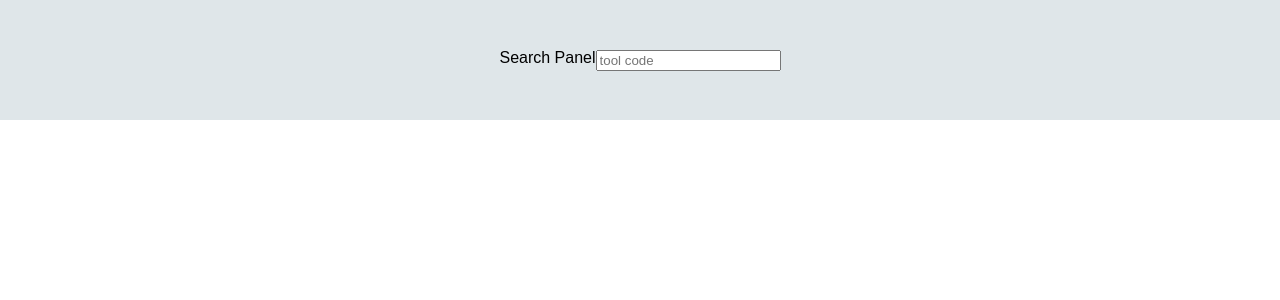
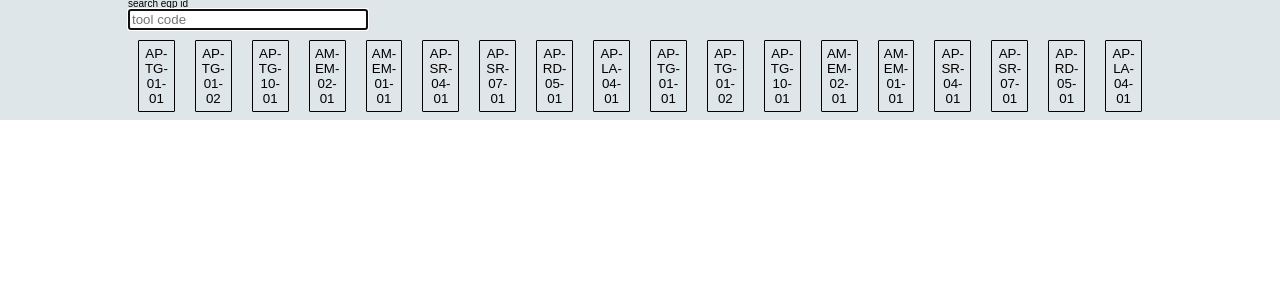
Before and after one commit to david-YJ-Kim/lvs_ui, a React (Vite) app: page /logview in a window 1280 px wide. Shown: the top 300 px of the page. Built offline with nearby package versions, Linux system fonts and the light colour scheme.

Commit message:
조회 패널 개발
recoil로 선택 tool code 및 eqp list 출력

```diff
--- a/src/App.tsx
+++ b/src/App.tsx
@@ -77,8 +77,8 @@ function App() {
 
         <GlobalStyle />
         <Router />
-        {/* <ReactQueryDevtools initialIsOpen={true} /> */}
       </RecoilRoot>
+      {/* <ReactQueryDevtools initialIsOpen={true} /> */}
     </>
   );
 }
--- a/src/Home.tsx
+++ b/src/Home.tsx
@@ -8,28 +8,28 @@ const Container = styled.div`
   grid-template-rows: repeat(2, 1fr);
 `;
 
-const MenuBox = styled.div<{ bgColor: string }>`
+const MenuBox = styled.div<{ bgcolor: string }>`
   display: flex;
   justify-content: center;
   align-items: center;
-  background-color: ${(props) => props.bgColor};
+  background-color: ${(props) => props.bgcolor};
 `;
 
 export default function Home() {
   return (
     <Container>
-      <MenuBox bgColor="#74b9ff"></MenuBox>
-      <MenuBox bgColor="#0984e3">
+      <MenuBox bgcolor="#74b9ff"></MenuBox>
+      <MenuBox bgcolor="#0984e3">
         <Link to="/logview">
           <button>Log view page</button>
         </Link>
       </MenuBox>
-      <MenuBox bgColor="#00b894">
+      <MenuBox bgcolor="#00b894">
         <Link to="/actionpage">
           <button>Action Page</button>
         </Link>
       </MenuBox>
-      <MenuBox bgColor="#55efc4"></MenuBox>
+      <MenuBox bgcolor="#55efc4"></MenuBox>
     </Container>
   );
 }
--- a/src/RecoilState.ts
+++ b/src/RecoilState.ts
@@ -10,3 +10,8 @@ export const toolcodeValueSate = atom<IToolCode>({
         toolcode: '',
     }
 })
+
+export const toolcodeListState = atom<string[]>({
+    key: 'toolcodelist',
+    default: ["AP-TG-01-01", "AP-TG-01-02", "AP-TG-10-01", "AM-EM-02-01", "AM-EM-01-01", "AP-SR-04-01", "AP-SR-07-01", "AP-RD-05-01", "AP-LA-04-01", "AP-TG-01-01", "AP-TG-01-02", "AP-TG-10-01", "AM-EM-02-01", "AM-EM-01-01", "AP-SR-04-01", "AP-SR-07-01", "AP-RD-05-01", "AP-LA-04-01"]
+})
--- a/src/components/search_panel.tsx
+++ b/src/components/search_panel.tsx
@@ -1,27 +1,62 @@
+import styled from "styled-components";
+import SimpleInput from "./simple_input";
+import { toolcodeListState, toolcodeValueSate } from "../RecoilState";
 import { useRecoilState } from "recoil";
-import styled from "styled-components";
-import { toolcodeValueSate } from "../RecoilState";
-import SimpleInput from "./simple_input";
 
 const Container = styled.div`
+  display:flex;
+  flex-direction: column;
+  justify-content: space-between;
+  margin: 30px 30px;
+`;
+const SearchForm = styled.div`
+  width: 30vh;
+  display:flex;
+  flex-direction: column;
+  align-items: flex-start;
+`;
+const SearchInputSpan = styled.span`
+  font-size: 10px;
+`;
+const ViewResult = styled.div`
   display: flex;
+  align-items: flex-start;
+  width: 80vw;
+  overflow-y: auto; /* Add scroll if content exceeds height */
+  max-height: 60vh; /* Limit maximum height to 60% of viewport height */
 `;
-const SearchForm = styled.div``;
-const ViewResult = styled.div``;
-
+const ToolCodeBox = styled.button<{ bgcolor: string }>`
+  width: 25vh;
+  border-radius: 1px;
+  border:1px solid  black;
+  padding: 5px 5px;
+  margin: 10px 10px;
+  background-color: ${(props) => props.bgcolor};
+  cursor: pointer;
+`;
 
 
 export default function SearchPanel() {
-  // const [toolcodeValue, setToolcodeValue] = useRecoilState(toolcodeValueSate);
+  const [toolcodeState, setToolcodeState] = useRecoilState(toolcodeValueSate);
+  const [toolcodeList, setToolCodeList] = useRecoilState(toolcodeListState);
 
+  // Click event handler for ToolCodeBox
+  const handleToolCodeBoxClick = (selectedToolCode: string) => {
+    setToolcodeState({ toolcode: selectedToolCode });
+  };
 
   return (
     <Container>
-      <h1>Search Panel</h1>
       <SearchForm>
+        <SearchInputSpan>search eqp id</SearchInputSpan>
         <SimpleInput />
       </SearchForm>
-      <ViewResult></ViewResult>
-    </Container>
+      <ViewResult>
+        {/* #dfe6e9 */}
+        {toolcodeList.map((crnToolCode, index) => (
+          <ToolCodeBox bgcolor={(toolcodeState.toolcode === crnToolCode) ? "#00b894" : "#dfe6e9"} key={index} onClick={() => handleToolCodeBoxClick(crnToolCode)}> {crnToolCode}</ToolCodeBox>
+        ))}
+      </ViewResult>
+    </Container >
   );
 }
--- a/src/components/simple_input.tsx
+++ b/src/components/simple_input.tsx
@@ -1,6 +1,13 @@
 import { useRecoilState } from "recoil";
 import { toolcodeValueSate } from "../RecoilState";
-import { ChangeEvent } from "react";
+import { ChangeEvent, KeyboardEvent } from "react";
+import styled from "styled-components";
+
+
+const BasicInput = styled.input`
+    width: 100%;
+`;
+
 
 export default function SimpleInput() {
 
@@ -10,17 +17,29 @@ export default function SimpleInput() {
     const handleChange = (e: ChangeEvent<HTMLInputElement>) => {
         const newValue = e.target.value;
         setToolCodeValue({ toolcode: newValue });
+        console.log(toolCodeValue)
+    };
+
+
+    const handleEnterKeyPress = (e: KeyboardEvent<HTMLInputElement>) => {
+        // e.preventDefault();
+        console.log(e.key);
+        if (e.key === 'Enter') {
+            alert('Confirmation message'); // Show confirmation message
+        }
     };
 
     return (
         <>
-            <input
+            <BasicInput
                 type="text"
+                autoFocus={true}
                 value={toolCodeValue.toolcode}
                 onChange={handleChange}
+                onKeyDown={handleEnterKeyPress}
                 placeholder="tool code"
             >
-            </input>
+            </BasicInput>
         </>
 
     )
--- a/src/routes/logview.tsx
+++ b/src/routes/logview.tsx
@@ -8,14 +8,14 @@ const Container = styled.div`
   grid-template-rows: repeat(2, 1fr);
 `;
 
-const Header = styled.div<{ bgColor: string }>`
+const Header = styled.div<{ bgcolor: string }>`
   grid-column-start: 1;
   grid-column-end: 3;
   display: flex;
   justify-content: center;
   align-items: center;
   height: 15vh;
-  background-color: ${(props) => props.bgColor};
+  background-color: ${(props) => props.bgcolor};
 `;
 
 const Body = styled.div`
@@ -27,7 +27,7 @@ const Navi = styled(Body)``;
 export default function LogView() {
   return (
     <Container>
-      <Header bgColor="#dfe6e9">
+      <Header bgcolor="#dfe6e9">
         <SearchPanel />
       </Header>
       <Content></Content>
```
